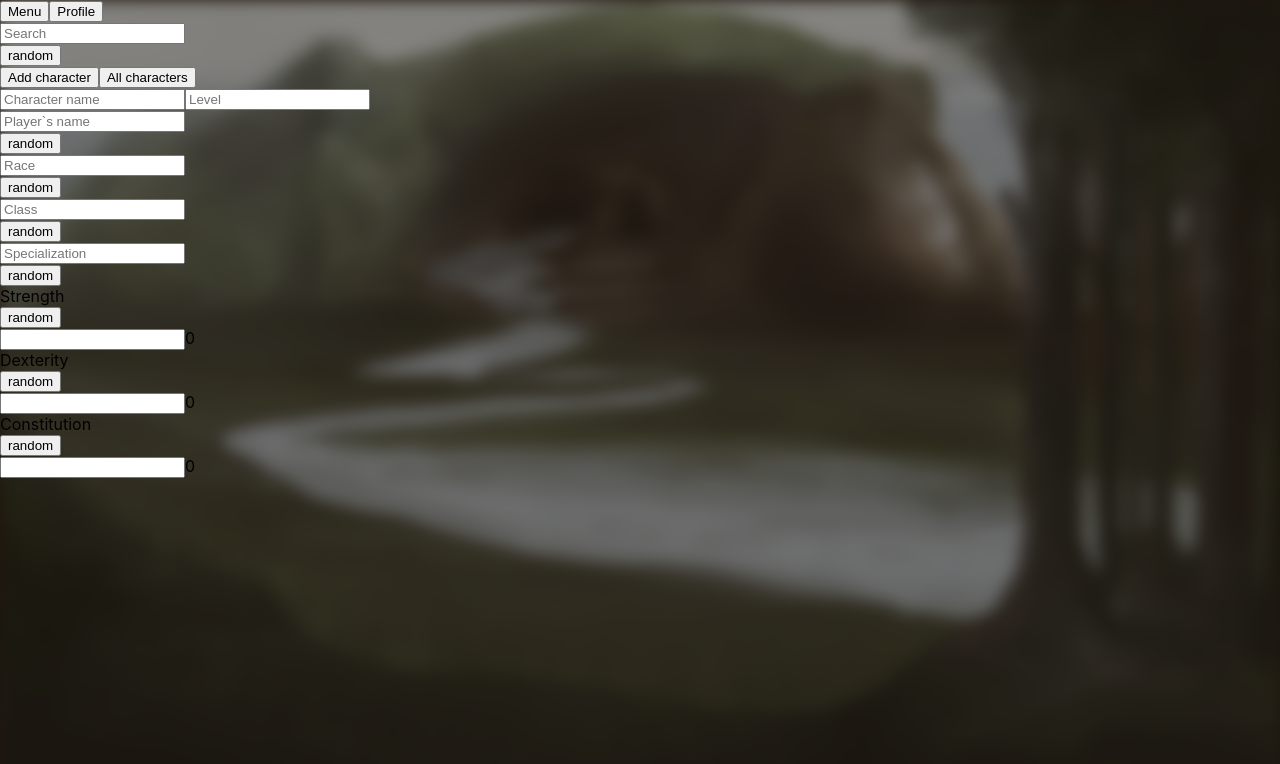
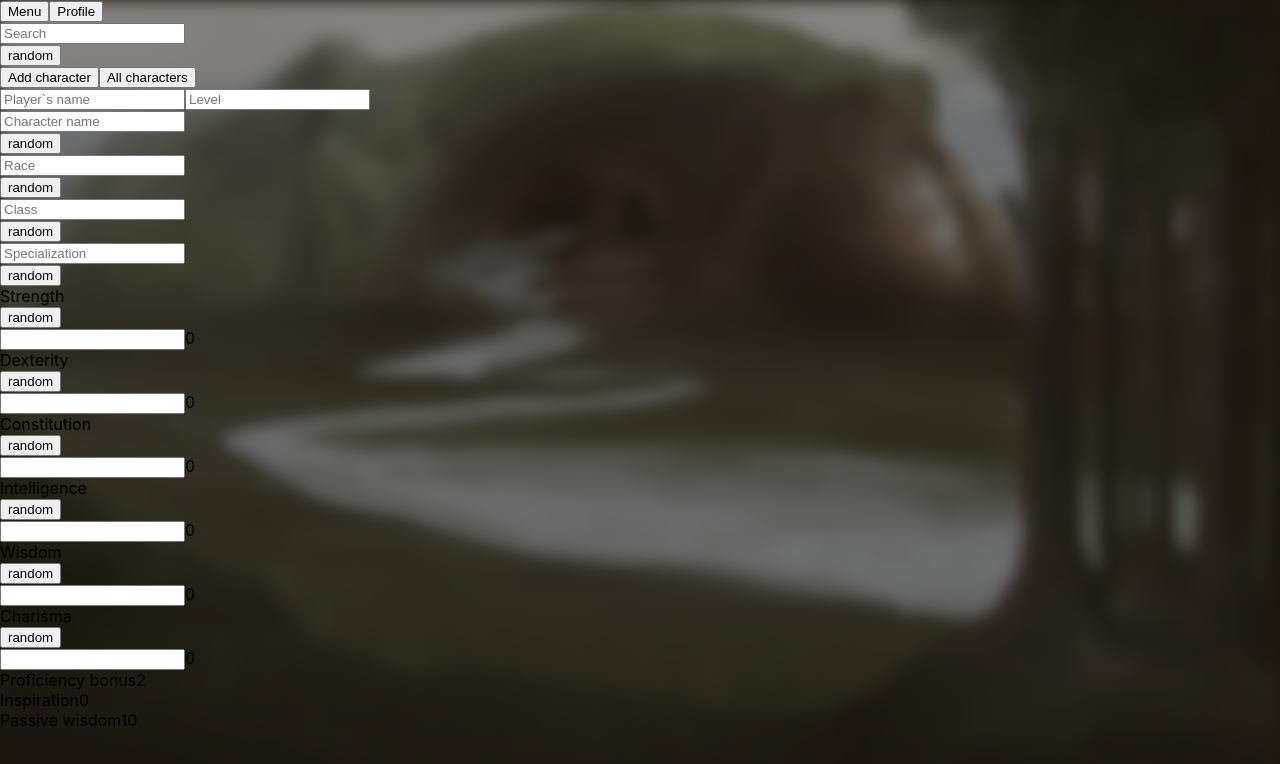
Before and after one commit to vynohradovIllia/dnd-character-sheet, a React (Create React App) app in the folder frontend/: page / in a window 1280 px wide. Shown: the top 764 px of the page. Built offline with nearby package versions, Linux system fonts and the light colour scheme.

Commit message:
added forms

```diff
--- a/frontend/package.json
+++ b/frontend/package.json
@@ -10,6 +10,7 @@
     "@testing-library/jest-dom": "^5.16.5",
     "@testing-library/react": "^13.4.0",
     "@testing-library/user-event": "^13.5.0",
+    "i18next": "^21.10.0",
     "react": "^18.2.0",
     "react-dom": "^18.2.0",
     "react-scripts": "5.0.1",
--- a/frontend/src/App.js
+++ b/frontend/src/App.js
@@ -1,8 +1,7 @@
 import * as React from 'react';
-
-//importing styles
+import {useState} from 'react';
+import i18next from "i18next";
 import './styles/App.css'
-import {useState} from "react";
 
 function Random() {
     return <div>
@@ -12,15 +11,47 @@ function Random() {
     </div>
 }
 
-function Parameter({name}) {
+function PrimaryParam({name, onChange}) {
     const [number, setNumber] = useState(10)
     return <div>
-        {name}
+        {i18next.t(name)}
         <Random/>
         <div>
-            <input onChange={(value) => setNumber(value.target.value)}/>
+            <input onChange={onChange}/>
             {Math.floor((number - 10) / 2)}
         </div>
+    </div>
+}
+
+function PrimaryParameters({params, setParams}) {
+    return <div>
+        <PrimaryParam name={"param.STR"}/>
+        <PrimaryParam name={"param.DEX"}/>
+        <PrimaryParam name={"param.CON"}/>
+        <PrimaryParam name={"param.INT"}/>
+        <PrimaryParam name={"param.WIS"} onChange={(value) => setParams({...params,wisdom:Number(value.target.value)})}/>
+        <PrimaryParam name={"param.CHA"}/>
+    </div>
+}
+
+function SecondaryParam({name, number}){
+    return <div>
+        {i18next.t(name)}
+        {number}
+    </div>
+}
+
+function SecondaryParameters({params}) {
+    return <div>
+        <SecondaryParam name={"param.prof_bonus"} number={2 + (Math.floor((params.level-1)/4))}/>
+        <SecondaryParam name={"param.inspiration"} number={0}/>
+        <SecondaryParam name={"param.passive_wisdom"} number={10 + Math.floor((params.wisdom - 10) / 2)}/>
+    </div>
+}
+
+function Skills() {
+    return <div>
+
     </div>
 }
 
@@ -31,7 +62,7 @@ function Header() {
             <button>Profile</button>
         </div>
         <div>
-            <input placeholder={'Search'}/>
+            <input placeholder={i18next.t("search")}/>
             <Random/>
         </div>
         <div>
@@ -41,52 +72,50 @@ function Header() {
     </div>
 }
 
-function MainInfo() {
+function MainInfo({params, setParams}) {
     return <div id='Main info'>
-        <input placeholder={'Character name'}/>
-        <input placeholder={'Level'}/>
+        <input placeholder={i18next.t("player_name")}/>
+        <input placeholder={i18next.t("param.level")} onChange={(value) => setParams({...params,level:Number(value.target.value)})}/>
         <div>
-            <input placeholder={'Player`s name'}/>
+            <input placeholder={i18next.t("character_name")}/>
             <Random/>
         </div>
         <div>
-            <input placeholder={'Race'}/>
+            <input placeholder={i18next.t("param.race")}/>
             <Random/>
         </div>
         <div>
-            <input placeholder={'Class'}/>
+            <input placeholder={i18next.t("param.class")}/>
             <Random/>
         </div>
         <div>
-            <input placeholder={'Specialization'}/>
+            <input placeholder={i18next.t("param.spec")}/>
             <Random/>
         </div>
     </div>
 }
 
-function MainParameters() {
+function ParametersAndSkills({params, setParams}) {
     return <div>
-        <Parameter name='Strength'/>
-        <Parameter name='Dexterity'/>
-        <Parameter name='Constitution'/>
-    </div>
+        <PrimaryParameters params={params} setParams={setParams}/>
+        <SecondaryParameters params={params}/>
+        <Skills/>
+    </div>;
 }
 
 function App() {
+    const [params, setParams] = useState({level: 1, wisdom: 10})
 
-    return (
-        <div>
+    return (<div>
             <div className="background"/>
             <div className='main'>
                 <Header/>
                 <div className='body'>
-
-                    <MainInfo/>
-                    <MainParameters/>
+                    <MainInfo params={params} setParams={setParams}/>
+                    <ParametersAndSkills params={params} setParams={setParams}/>
                 </div>
             </div>
-        </div>
-    );
+        </div>);
 }
 
 export default App;
--- a/frontend/src/index.js
+++ b/frontend/src/index.js
@@ -3,15 +3,27 @@ import ReactDOM from 'react-dom/client';
 import './styles/index.css';
 import App from './App';
 import reportWebVitals from './reportWebVitals';
+import i18next from "i18next";
+import en from './resources/en.json'
+import ua from './resources/ua.json'
 
-const root = ReactDOM.createRoot(document.getElementById('root'));
-root.render(
-  <React.StrictMode>
-    <App />
-  </React.StrictMode>
-);
+const getLanguage = () => navigator.userLanguage ||
+    (navigator.languages && navigator.languages.length && navigator.languages[0])
+    || navigator.language
+    || navigator.browserLanguage
+    || navigator.systemLanguage
+    || 'en';
 
-// If you want to start measuring performance in your app, pass a function
-// to log results (for example: reportWebVitals(console.log))
-// or send to an analytics endpoint. Learn more: https://bit.ly/CRA-vitals
-reportWebVitals();
+i18next.init({
+    resources: {en: {translation: en}, ua: {translation: ua}, ru: {translation: ua}},
+    lng: getLanguage(),
+    fallbackLng: "en"
+})
+    .then(() => {
+        const root = ReactDOM.createRoot(document.getElementById('root'));
+        root.render(<React.StrictMode>
+            <App/>
+        </React.StrictMode>);
+
+        reportWebVitals();
+    })
--- /dev/null
+++ b/frontend/src/resources/en.json
@@ -0,0 +1,20 @@
+{
+  "param": {
+    "STR": "Strength",
+    "DEX": "Dexterity",
+    "CON": "Constitution",
+    "INT": "Intelligence",
+    "WIS": "Wisdom",
+    "CHA": "Charisma",
+    "level": "Level",
+    "race": "Race",
+    "class": "Class",
+    "spec": "Specialization",
+    "prof_bonus": "Proficiency bonus",
+    "inspiration": "Inspiration",
+    "passive_wisdom": "Passive wisdom"
+  },
+  "search": "Search",
+  "player_name": "Player`s name",
+  "character_name": "Character name"
+}
--- /dev/null
+++ b/frontend/src/resources/ua.json
@@ -0,0 +1,20 @@
+{
+  "param": {
+    "STR": "Сила",
+    "DEX": "Спритність",
+    "CON": "Витривалість",
+    "INT": "Інтелект",
+    "WIS": "Мудрість",
+    "CHA": "Харизма",
+    "level": "Ріень",
+    "race": "Раса",
+    "class": "Клас",
+    "spec": "Підклас",
+    "prof_bonus": "Бонус майстерності",
+    "inspiration": "Натхнення",
+    "passive_wisdom": "Пасивна мудрість"
+  },
+  "search": "Пошук",
+  "player_name": "Ім'я гравця",
+  "character_name": "Ім'я персонажа"
+}
```
Also changed, not shown: 1 other file (tests, documents, lock files or other folders).
